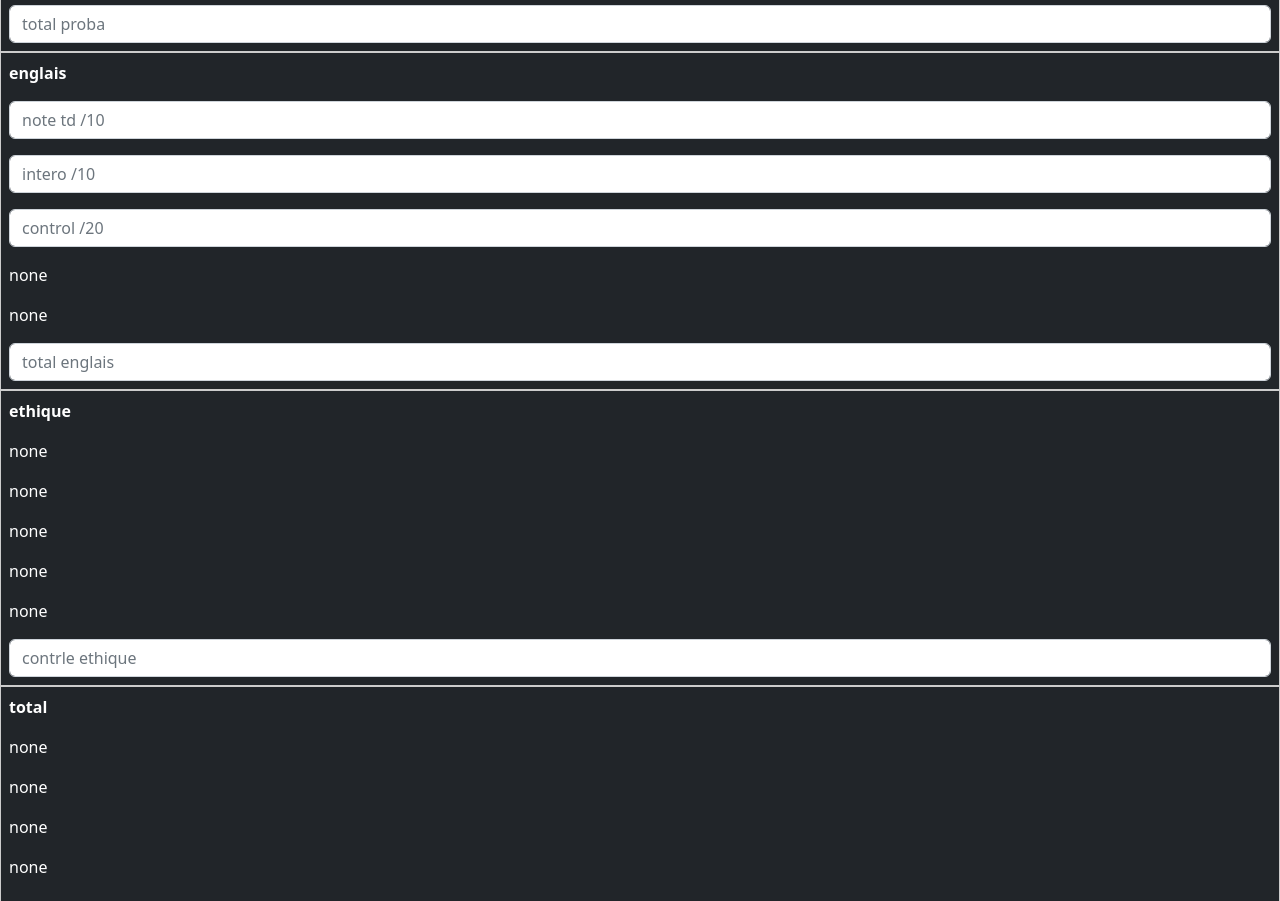
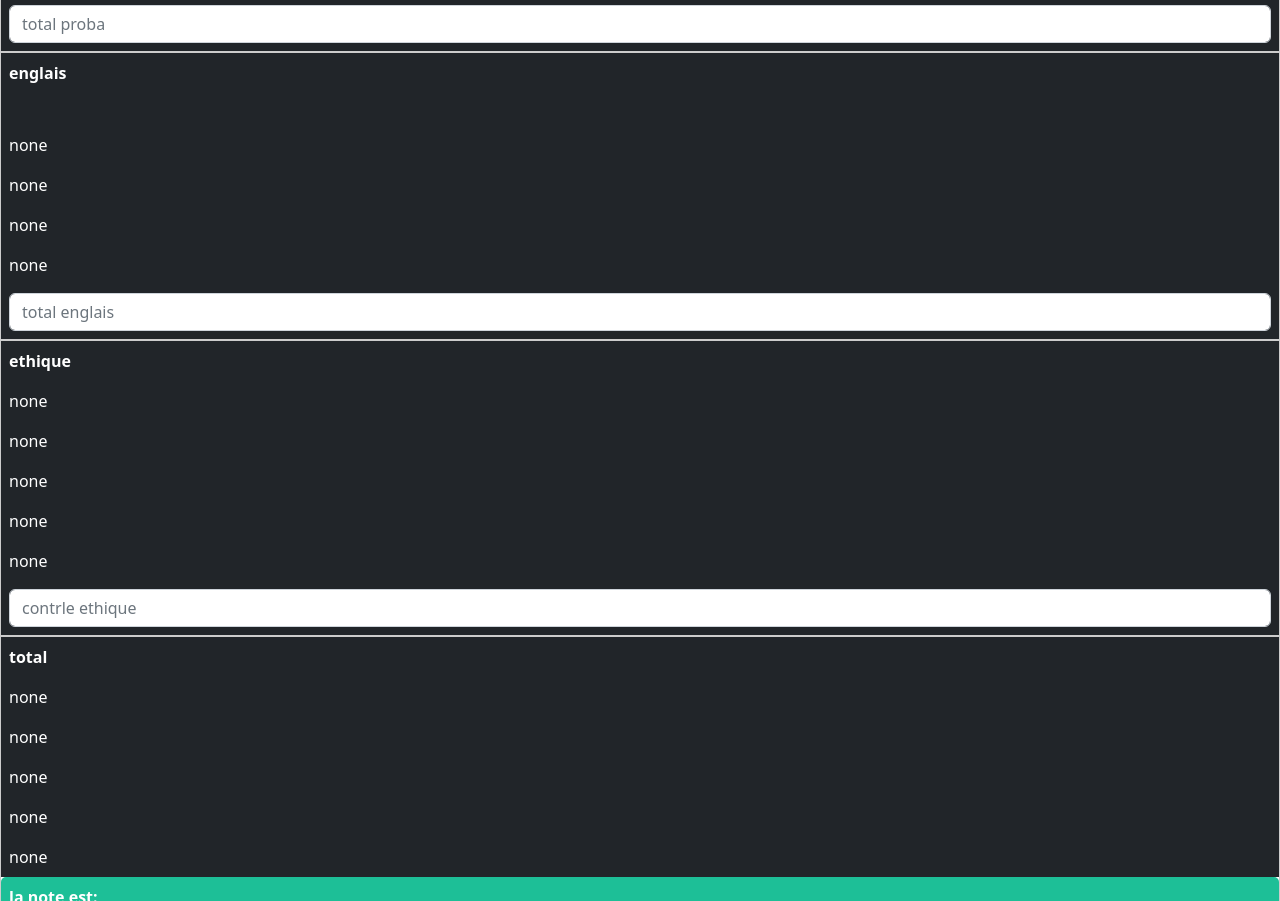
Before and after one commit to yah04dev/stcalcul, a plain HTML site: page index.html in a window 1280 px wide. Shown: the part 2108-3009 px from the top of the page. Drawn offline with Linux system fonts and the light colour scheme.

Commit message:
Update index.html

```diff
--- a/index.html
+++ b/index.html
@@ -342,19 +342,18 @@
 
                         <td>
 
-                          <input type="number" class="form-control" placeholder="note td /10" onkeyup="calcu()" id="eng1ntd" >
+				<p></p>
 
                         </td>
 
                         <td>
 
-                          <input type="number" placeholder="intero /10" class="form-control" onkeyup="calcu()" id="eng1intr" >
-
+                         none
                         </td>
 
                         <td>
 
-                          <input type="number" class="form-control" placeholder="control /20" onkeyup="calcu()"  id="eng1ctrl">
+                          none
 
                         </td>
 
```
